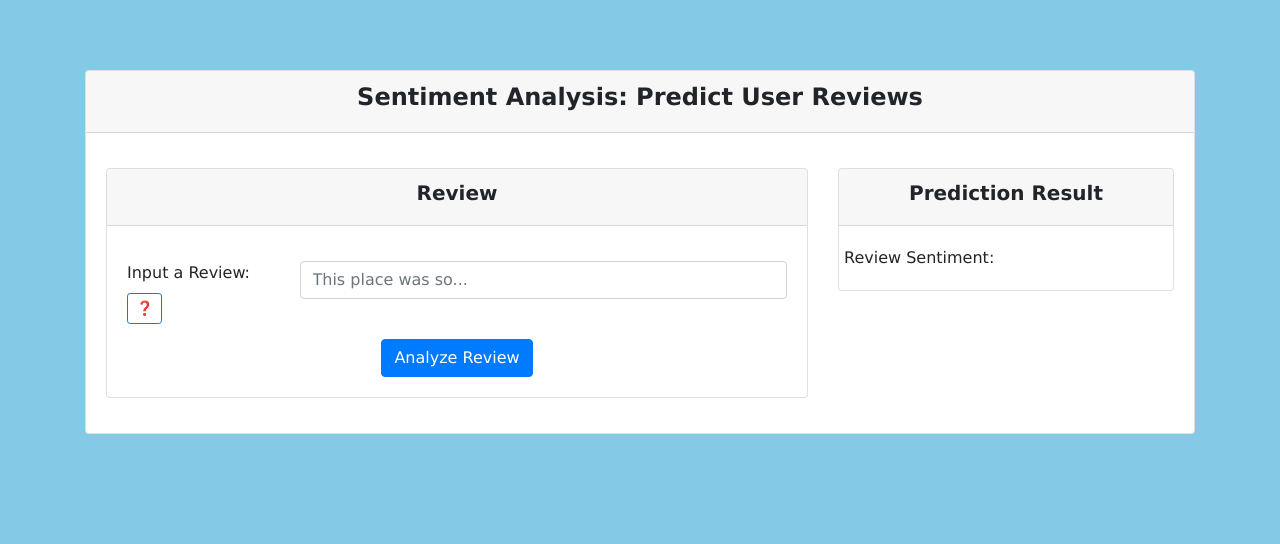
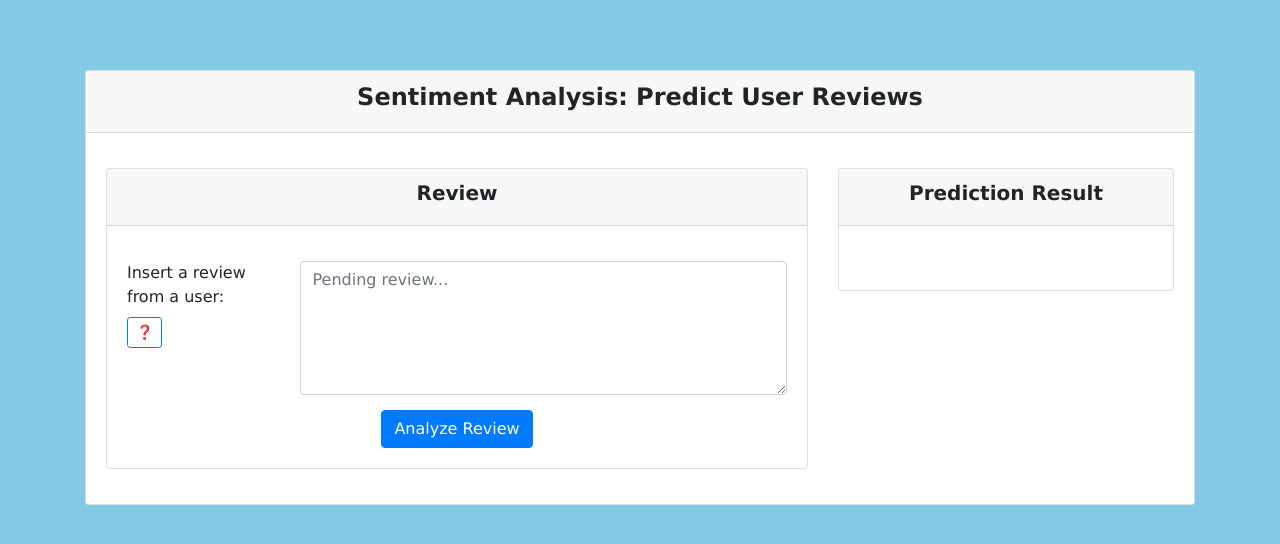
Before and after one commit to rsanchez-dv/Sentiment_Analysis, a Flask app: page / in a window 1280 px wide. Shown: the part 66-610 px from the top of the page. Run offline with Flask 2, Linux system fonts and the light colour scheme; parts of the project's set-up code (start-up, migrations or seed data) failed here and were passed over; some libraries are stand-ins or nearby versions.

Commit message:
Added files and cleaned up app

```diff
--- a/app.py
+++ b/app.py
@@ -1,27 +1,10 @@
 from flask import Flask, request, render_template
 import os
 import pickle
-#from keras.models import load_model
-#import tensorflow as tf
 
-#from keras.preprocessing.text import Tokenizer
-#from keras.preprocessing.sequence import pad_sequences
-
-loaded_model_linReg = pickle.load(open("linReg_model.sav", "rb"))
-
-#os.environ["CUDA_VISIBLE_DEVICES"] = '-1'
-#os.environ['TF_FORCE_GPU_ALLOW_GROWTH'] = 'true'
+loaded_model_logReg = pickle.load(open("logReg_model.sav", "rb"))
 
 app = Flask(__name__)
-
-'''
-loaded_model = load_model('review_model.h5')
-with open('tokenizer.pickle', 'rb') as handle:
-    tokenizer_json = pickle.load(handle)
-tk = tf.keras.preprocessing.text.tokenizer_from_json(
-    tokenizer_json
-)
-'''
 
 
 @app.route('/', methods=["GET", "POST"])
@@ -34,36 +17,13 @@ def home():
 def getPrediction():
     incoming_text = request.form["review_text"]
     print(incoming_text)
-    #res = make_prediction_keras(incoming_text)
     res = make_prediction_linReg(incoming_text)
     print(res)
     return res
 
 
-'''
-def make_prediction_keras(text):
-    incoming_text = [text]
-    print(incoming_text)
-    print(type(incoming_text))
-    # tk.fit_on_texts(incoming_text)
-    print("OH NO")
-    padded_text = pad_sequences(
-        tk.texts_to_sequences(incoming_text), maxlen=100)
-    print(padded_text)
-    res = loaded_model.predict(padded_text)
-    # loaded_model.clear_session()
-    #res = [[0, .3], [0, .4]]
-    print(res)
-    for x in res:
-        if x[1] > .5:
-            return "Positive"
-        else:
-            return "Negative"
-'''
-
-
 def make_prediction_linReg(text):
-    res = loaded_model_linReg.predict([text])
+    res = loaded_model_logReg.predict([text])
     result = ""
     if res == 0:
         result = "Negative Review"
--- a/templates/home.html
+++ b/templates/home.html
@@ -14,11 +14,11 @@
 								<div class="card-body">
 									<div class="row">
 										<div class="col-md-3">
-											<label class="control-label">Input a Review:</label>
+											<label class="control-label">Insert a review from a user:</label>
 											<a class = "btn btn-sm btn-outline-primary " type="text" data-toggle="popover" title="Inserting Reviews" data-placement="bottom" data-content="Copy and Paste any review on to the input field to the right or write your own!">❓</a>
 										</div>
 										<div class="col-md-9">
-											<input class="form-control" type="text" name="review_text" id="reviewIngestor" placeholder="This place was so..." /> </div>
+											<textarea autocomplete="off" class="form-control" type="text" name="review_text" id="reviewIngestor" placeholder="Pending review..." rows="5"></textarea> </div>
 									</div>
 									<div class="text-center">
 										<button type="button" class="btn btn-primary" onclick="getResult()" value="submit" style="cursor: pointer"> Analyze Review </button>
@@ -32,7 +32,7 @@
 							<div class="card-header text-center">
 								<h5><b>Prediction Result</b></h5> </div>
 							<div class="card-body">
-								<div class="row"> Review Sentiment: &nbsp;&nbsp; </br>
+								<div class="row">  &nbsp;&nbsp; </br>
 									<p id="result"></p>
 									</br>
 									<p id="reviewText"></p>
```
Also changed, not shown: README.md, resources/confusionMatrix_logregress.PNG, resources/downloadpos.png (added), resources/logregress_scores.PNG (added), resources/multiNB_scores.PNG (added), resources/ratings_distribution_simplified.png, 2 other files.
